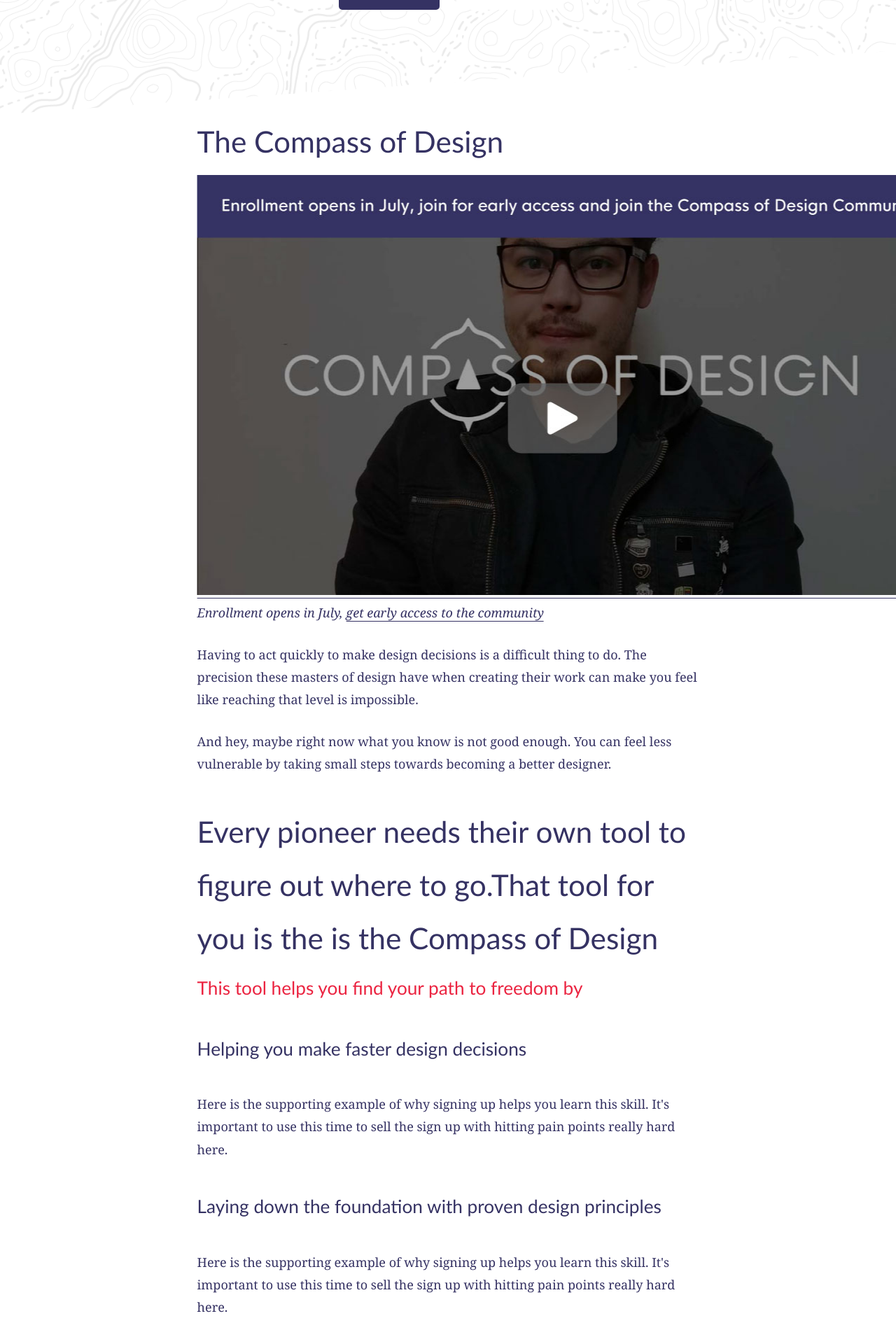
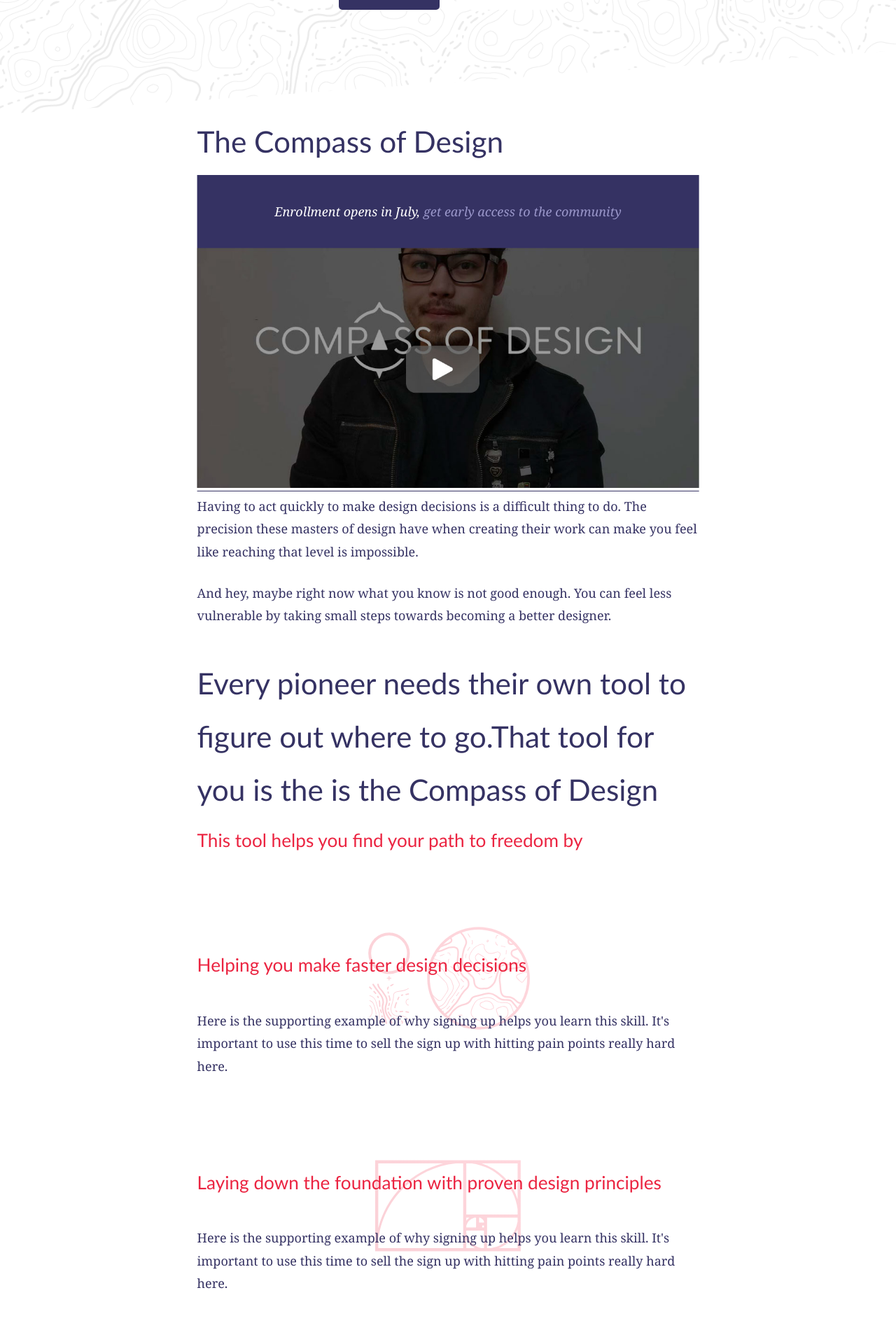
Before and after one commit to compassofdesign/site, a Jekyll site: the page built from join/index.html, in a window 1280 px wide. Shown: the part 693-2613 px from the top of the page at 70% size. Built offline with Jekyll 4.4.1, drawn with Linux system fonts in a browser that asks for light colours; nearby versions of some CDN libraries; some of the changed text lies outside the part shown.

Commit message:
added more assets to the mix with some more styling and editing on copy

```diff
--- a/almost/index.html
+++ b/almost/index.html
@@ -2,5 +2,4 @@
 layout: default
 title: Almost there! One more step
 ---
-<h1>almost</h1>
-<iframe src="https://player.vimeo.com/video/212543080?autoplay=1&color=eeeeee&byline=0&portrait=0" width="640" height="360" frameborder="0" webkitallowfullscreen mozallowfullscreen allowfullscreen></iframe>
+<iframe src="https://player.vimeo.com/video/214344008?autoplay=1&color=eee&title=0&byline=0&portrait=0" width="640" height="360" frameborder="0" webkitallowfullscreen mozallowfullscreen allowfullscreen></iframe>
--- a/css/master.css
+++ b/css/master.css
@@ -162,7 +162,8 @@ td, th {
 *, *::before, *::after {
   box-sizing: border-box;
   margin: 0;
-  padding: 0; }
+  padding: 0;
+  transition: all ease 0.3s; }
 
 html {
   background: #fff;
@@ -325,6 +326,16 @@ i {
   transform: translate(-50%, 0);
   left: 50%; }
 
+.alert {
+  padding: 2em 0 0.5em;
+  background-color: #353263;
+  color: #fff;
+  text-align: center; }
+  .alert ~ a img:hover {
+    opacity: 0.4; }
+  .alert a {
+    color: #9a97ca; }
+
 .container {
   font-size: 0;
   position: relative; }
@@ -379,6 +390,8 @@ i {
   position: inherit;
   font-size: 1.8rem;
   padding: 0 0 1.5rem 0; }
+  .module img {
+    width: 100%; }
   @media only screen and (min-width: 800px) {
     .module ~ .module {
       padding-bottom: 0; } }
@@ -395,15 +408,8 @@ i {
       transform: translate(-50%, 0);
       left: 50%;
       width: 70%; } }
-.pull {
-  margin-top: 5%;
-  padding-top: 4em;
-  background: #fafafa;
-  border-radius: 10px;
-  width: 50%;
-  position: relative;
-  transform: translate(-50%, 0);
-  left: 50%; }
+.point {
+  margin-top: -28%; }
 
 form#mc-embedded-subscribe-form input {
   display: block;
@@ -464,6 +470,13 @@ form#mc-embedded-subscribe-form input {
   .hero img {
     width: 35%; }
 
-  margin: 0 0 0 2rem; }
+  .button ~ .button, a.button ~ a.button {
+    margin: 0 0 0 2rem; }
+
+  .module .support-img {
+    width: 50%;
+    position: relative;
+    transform: translate(-50%, 0);
+    left: 50%; } }
 
 /*# sourceMappingURL=master.css.map */
--- a/join/index.html
+++ b/join/index.html
@@ -15,8 +15,8 @@ title: Compass Of Design - Learn to design with confidence, a site for new desig
   <article class="row">
     <div class="landing module">
       <h2>The Compass of Design</h2>
+      <div class="alert"><p><em>Enrollment opens in July, <a href="#signup">get early access to the community</a></em></p></div>
       <a href="#signup"><img src="/assets/img/test.jpg" alt="start of the Compass of Design course." /></a>
-      <p><em>Enrollment opens in July, <a href="#signup">get early access to the community</a></em></p>
       <p>Having to act quickly to make design decisions is a difficult thing to do. The precision these masters of design have when creating their work can make you feel like reaching that level is impossible.</p>
       <p>And hey, maybe right now what you know is not good enough.
       You can feel less vulnerable by taking small steps towards becoming a better designer.</p>
@@ -26,21 +26,32 @@ title: Compass Of Design - Learn to design with confidence, a site for new desig
     <div class="module landing">
       <h2>Every pioneer needs their own tool to figure out where to go.That tool for you is the is the Compass of Design</h2>
       <h3>This tool helps you find your path to freedom by</h3>
-      <article class="module">
-        <div class=""><h4>Helping you make faster design decisions
-</h4></div>
+      <article class="module support-img">
+        <img src="/assets/img/landing/decision.svg" alt="Making faster design decisions"/>
+      </article>
+      <article class="module point">
+        <div class=""><h3>Helping you make faster design decisions</h3></div>
         <p>Here is the supporting example of why signing up helps you learn this skill. It's important to use this time to sell the sign up with hitting pain points really hard here. </p>
       </article>
-      <article class="module">
-        <h4>Laying down the foundation with proven design principles</h4>
+      <article class="module support-img">
+        <img src="/assets/img/landing/principle.svg" alt="Solid foundation in design priniciples"/>
+      </article>
+      <article class="module point">
+        <h3>Laying down the foundation with proven design principles</h3>
         <p>Here is the supporting example of why signing up helps you learn this skill. It's important to use this time to sell the sign up with hitting pain points really hard here. </p>
       </article>
-      <article class="module">
-        <h4>Leaving imposter syndrome behind</h4>
+      <article class="module support-img">
+        <img src="/assets/img/landing/imposter.svg" alt="defeat imposter syndrome by getting rid of anxiety"/>
+      </article>
+      <article class="module point">
+        <h3>Leaving imposter syndrome behind</h3>
         <p>Here is the supporting example of why signing up helps you learn this skill. It's important to use this time to sell the sign up with hitting pain points really hard here. </p>
       </article>
-      <article class="module">
-        <h4>Teaching you to present your design decisions with confidence</h4>
+      <article class="module support-img">
+        <img src="/assets/img/landing/present.svg" alt="Present your design with confidence.">
+      </article>
+      <article class="module point">
+        <h3>Teaching you to present your design decisions with confidence</h3>
         <p>Here is the supporting example of why signing up helps you learn this skill. It's important to use this time to sell the sign up with hitting pain points really hard here. </p>
       </article>
     </div>
@@ -48,8 +59,19 @@ title: Compass Of Design - Learn to design with confidence, a site for new desig
 </section>
 <section class="main container">
   <article class="row">
-    <h2>Enrollment opens in July of 2017</h2>
+    <div class="landing module">
+      <h2>Enrollment opens in July of 2017</h2>
       {%include mailchimp.html%}
-
+    </div>
   </article>
 </section>
+<footer class="main container">
+  <article class="row">
+    <div class="landing module">
+      <p>The Compass of Design is an ever-expanding project by <a href="https://twitter.com/d_evyn">Darian Rosebrook</a> and <a href="https://twitter.com/itssomagnetic">So Magnetic</a>. Together, they fuel the project with the hopes of helping those who struggle with getting started in design. It can be difficult to figure out where to go, and for anyone who’s lost we want to help be that compass.</p>
+    </div>
+    <div class="landing module">
+      <h6>Copyright 2017 by <a href="https://somagnetic.com">So Magnetic LLC</a></h6>
+    </div>
+  </article>
+</footer>
--- a/thanks/index.html
+++ b/thanks/index.html
@@ -2,4 +2,4 @@
 layout: default
 title: Thanks for Subscribing
 ---
-<iframe src="https://player.vimeo.com/video/212543213?autoplay=1&color=eee&byline=0&portrait=0" width="640" height="360" frameborder="0" webkitallowfullscreen mozallowfullscreen allowfullscreen></iframe>
+<iframe src="https://player.vimeo.com/video/214344036?autoplay=1&color=ffffff&title=0&byline=0&portrait=0" width="640" height="360" frameborder="0" webkitallowfullscreen mozallowfullscreen allowfullscreen></iframe>
```
Also changed, not shown: css/2-base/_base.sass (+14 -9 lines), css/4-exceptions/_media.sass (+6 -1 lines), assets/img/landing/decision.jpg (added), assets/img/landing/decision.png (added), assets/img/landing/decision.svg (added), assets/img/landing/imposter.jpg (added), assets/img/landing/imposter.png (added), assets/img/landing/imposter.svg (added), assets/img/landing/present.jpg (added), assets/img/landing/present.png (added), assets/img/landing/present.svg (added), assets/img/landing/principle.jpg (added), assets/img/landing/principle.png (added), assets/img/landing/principle.svg (added), 1 more files, 1 other file.
